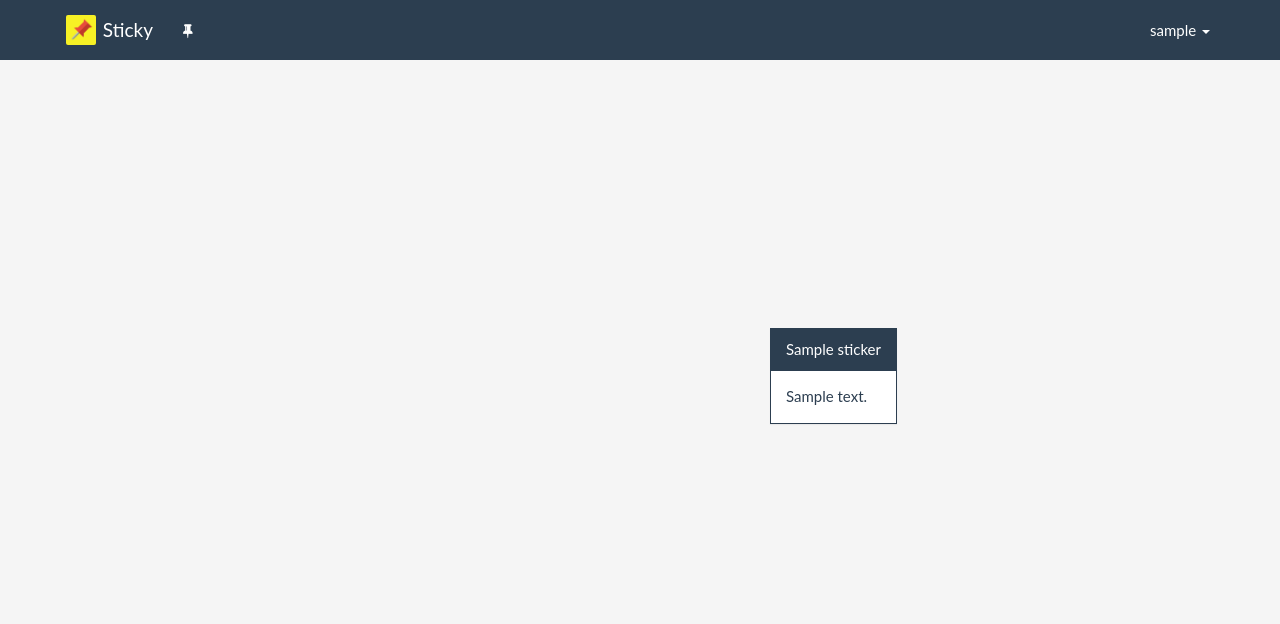
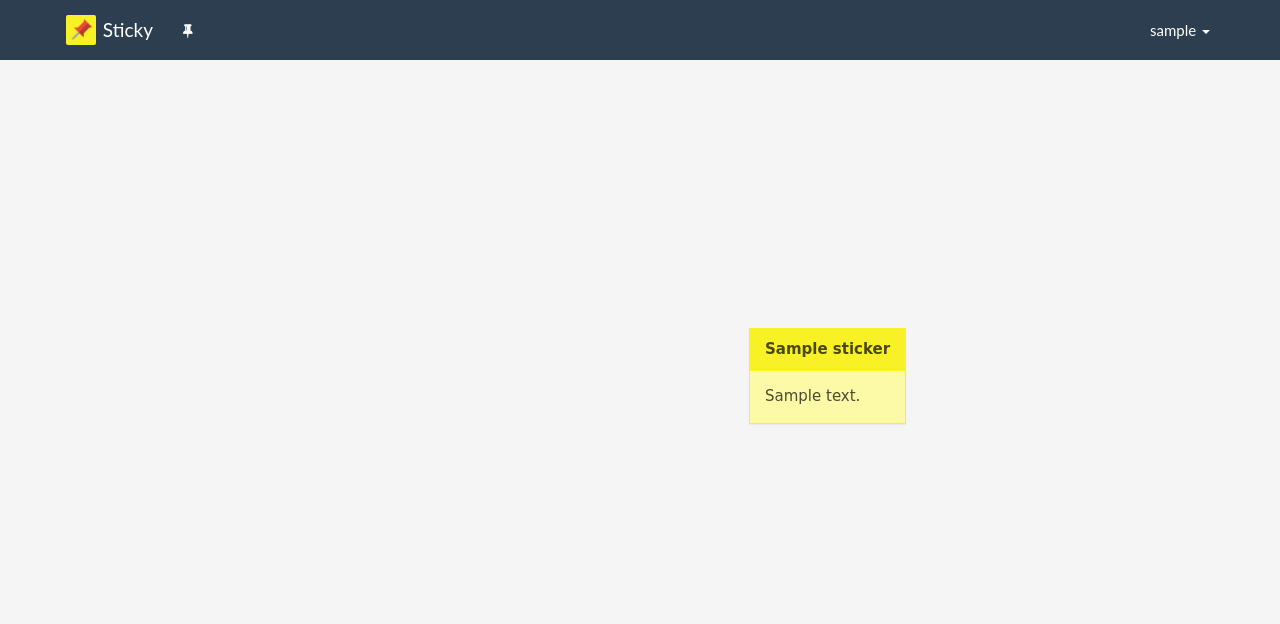
Before and after one commit to Momjo/sticky, a Django app: page / in a window 1280 px wide. Shown: the top 624 px of the page. Run offline with Django 3.2, Linux system fonts and the light colour scheme; a user stored in the database is signed in; tables that the repository leaves empty hold one stand-in row (values such as "Sample post"); some libraries are stand-ins or nearby versions.

Commit message:
Stickers look more like actual stickers ;)

```diff
--- a/stickers/static/stickers/css/app.css
+++ b/stickers/static/stickers/css/app.css
@@ -90,7 +90,7 @@
     min-width: 50px;
     display: table;
     position: absolute;
-    opacity: 0;
+    border-color: #F7F125;
     -webkit-border-radius: 0;
             border-radius: 0;
     -webkit-transition: box-shadow 0.3s, transform 0.3s;
@@ -98,6 +98,17 @@
 }
 
 .sticker .title {
+    color: rgba(0, 0, 0, 0.7);
+    background-color: #F7F125;
+    border-color: #F7F125;
+    font-family: cursive;
+    font-weight: bold;
     -webkit-border-radius: 0 !important;
             border-radius: 0 !important;
 }
+
+.sticker .description {
+    background: rgba(247, 241, 37, 0.4);
+    color: rgba(0, 0, 0, 0.7);
+    font-family: cursive;
+}
```
